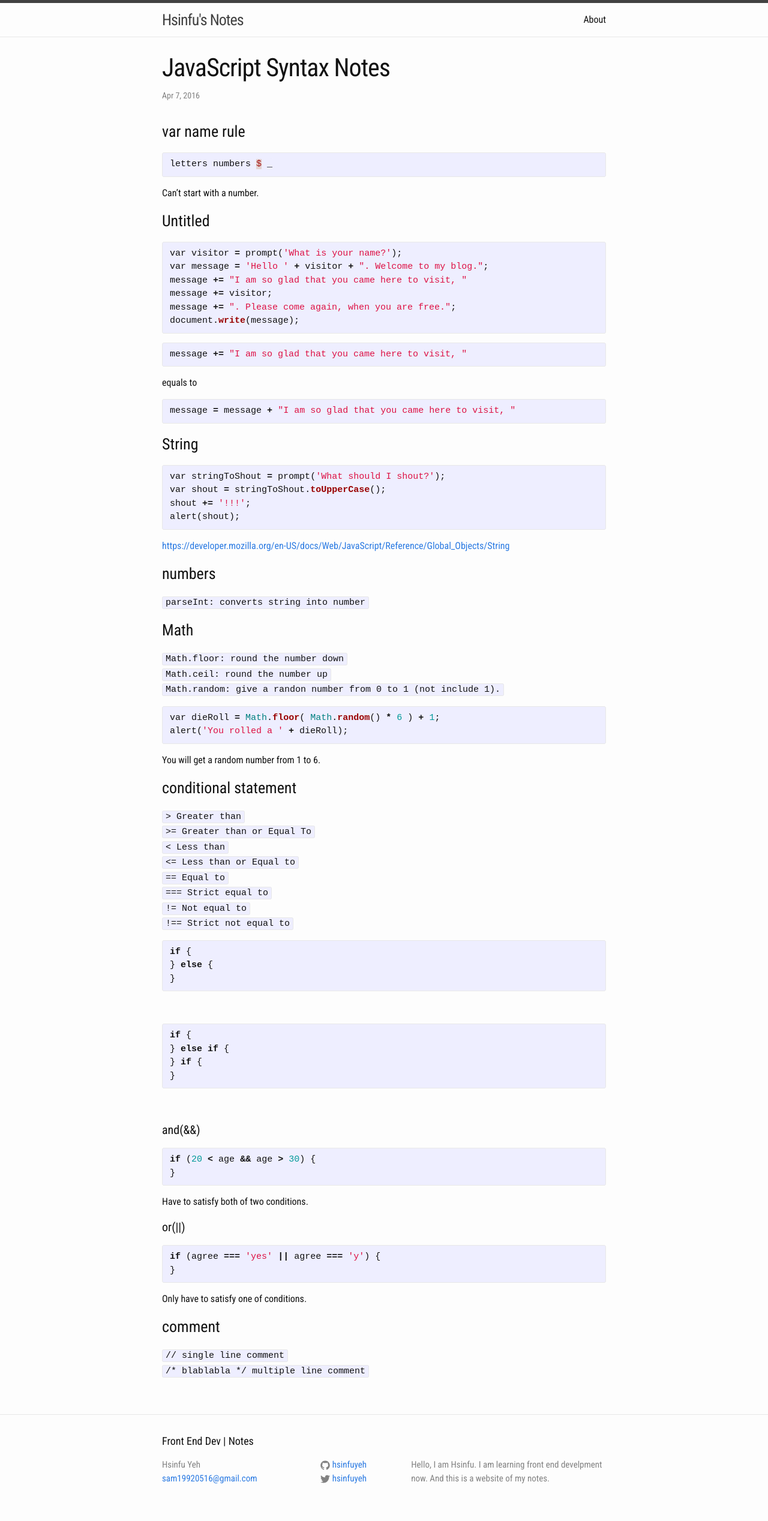
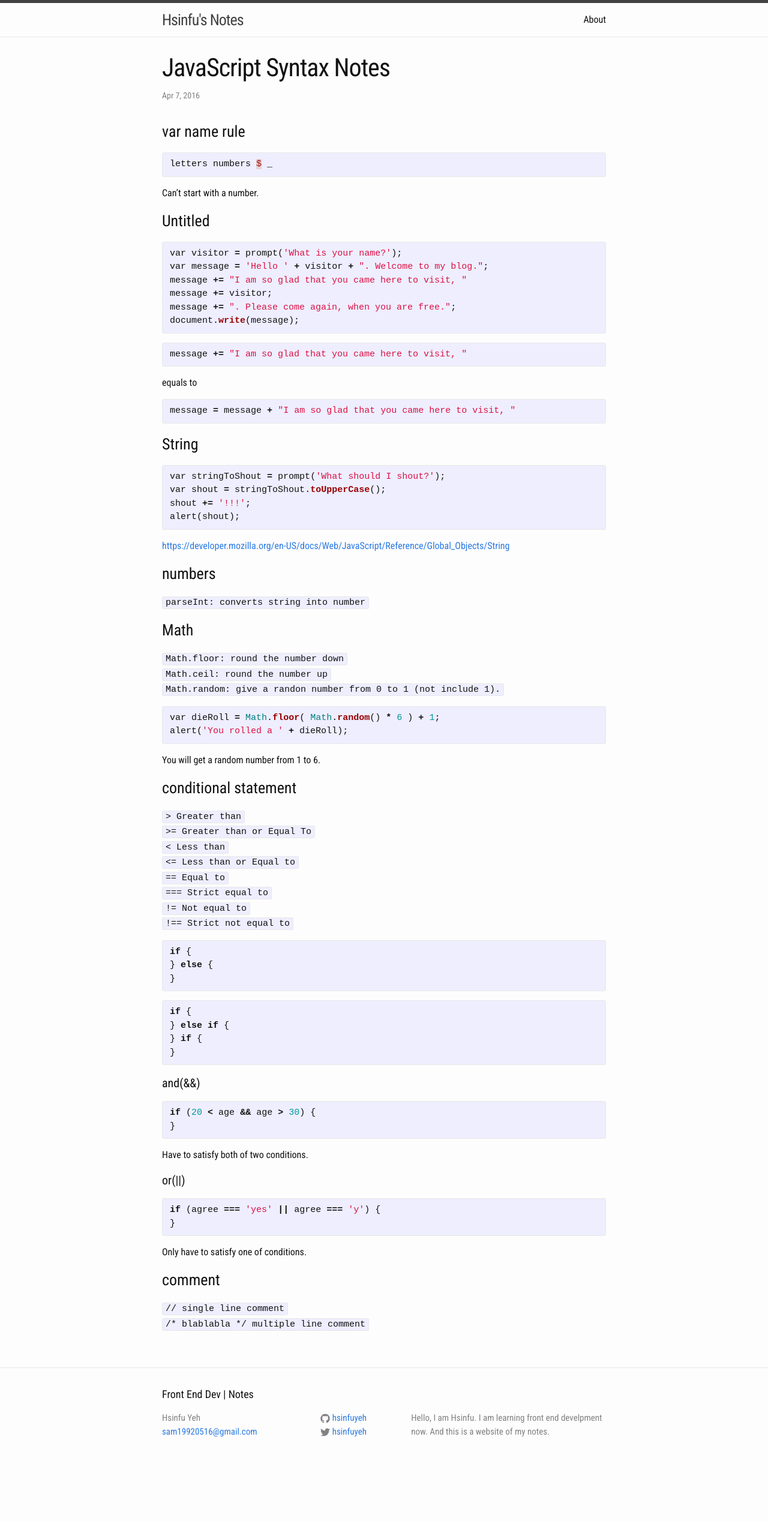
Before and after one commit to hsinfuyeh/hsinfuyeh.github.io, a Jekyll site: the page built from _posts/2016-04-07-javascript-syntax-note.markdown, in a window 1280 px wide. Shown: the whole page at 60% size. Built offline with Jekyll 4.4.1, drawn with Linux system fonts in a browser that asks for light colours; after the commit the page ends 2457 px from its top, so only the background shows below that.

Commit message:
add notes

```diff
--- a/_posts/2016-04-07-javascript-syntax-note.markdown
+++ b/_posts/2016-04-07-javascript-syntax-note.markdown
@@ -65,13 +65,13 @@ if {
 } else {
 }
 {% endhighlight %}
-<br>
+
 {% highlight ruby %}
 if {
 } else if {
 } if {
 }
-{% endhighlight %}<br>
+{% endhighlight %}
 
 <h4>and(&&)</h4>
 {% highlight ruby %}
```
